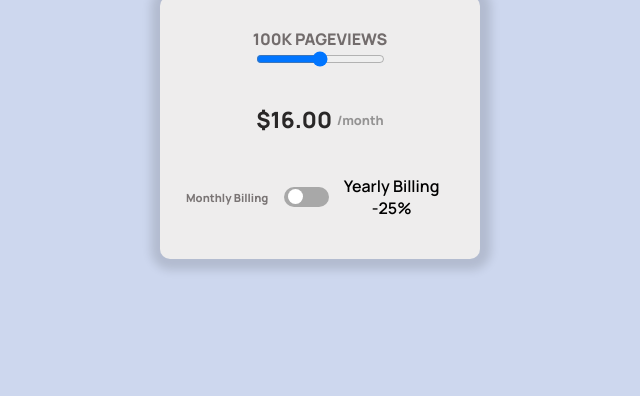
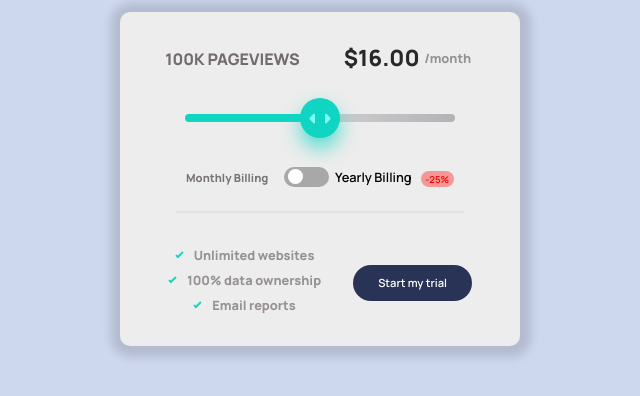
Before and after one commit to dazzlerabhi30800/FrontEnd-Interactive-price-component, a plain HTML site: page index.html in a window 1280 px wide. Shown: the part 264-660 px from the top of the page, without its empty margins (320-960 px from the left). Drawn offline with Linux system fonts and the light colour scheme.

Commit message:
finished Website

```diff
--- a/index.html
+++ b/index.html
@@ -24,7 +24,7 @@
   <main class="container">
     <section class="one">
       <div class="detail-wrapper">
-        <h1 class="title">100K PAGEVIEWS</h1>
+        <h1 class="title"> <span class="page-view">100K</span> PAGEVIEWS</h1>
         <div class="input-slider">
           <input type="range" min="1" max="5" value="3" id="slider">
         </div>
@@ -33,7 +33,7 @@
             <img src="images/icon-slider.svg" alt="">
           </div>
         </div> -->
-        <h2 class="price">$16.00 <span class="month">/month</span></h2>
+        <h2 class="price">$ <span id="price">16.00</span> <span class="month">/month</span></h2>
       </div>
       <div class="billing-wrapper">
         <h3 class="bill">Monthly Billing</h3>
@@ -41,6 +41,29 @@
           <div class="circle"></div>
         </div>
         <p class="year">Yearly Billing <span class="discount">-25%</span></p>
+      </div>
+    </section>
+
+      <div class="border"></div>
+
+    <section class="two">
+      <div class="link-wrapper">
+        <div class="link">
+          <img src="images/icon-check.svg" alt="">
+          <h4 class="link-title">Unlimited websites</h4>
+        </div>
+        <div class="link">
+          <img src="images/icon-check.svg" alt="">
+          <h4 class="link-title">100% data ownership</h4>
+        </div>
+        <div class="link">
+          <img src="images/icon-check.svg" alt="">
+          <h4 class="link-title">Email reports</h4>
+        </div>
+      </div>
+
+      <div class="btn">
+        Start my trial
       </div>
     </section>
   </main>
--- a/main.js
+++ b/main.js
@@ -1,63 +1,103 @@
 const button = document.querySelector('.button');
 const circle = document.querySelector('.circle');
 const sliderDot = document.querySelector('.slider-dot');
+let slider = document.querySelector('#slider');
+let price = document.querySelector('#price');
+let period = document.querySelector('.month');
+const discount = 0.25;
+let pageView = document.querySelector('.page-view');
+
+var prices = [8, 12, 16, 24, 36];
+
+pageView.innerHTML = "100K";
+
+
 
 circle.addEventListener('click', () => {
     circle.classList.toggle('active');
     if(circle.classList.contains('active')){
         button.style.backgroundColor = "hsl(174, 86%, 45%)";
+        // price.innerText = "12";
+        // period.innerText = "/yearly";
+        Discount();
     } else {
         button.style.backgroundColor = "rgb(168, 168, 168)";
+        // price.innerText = "16";
+        // period.innerText = "/monthly";
+        Discount();
     }
 });
 
 
-var draggedPercentage;
 
-sliderDot.addEventListener('drag', function(event) {
+function Discount() {
+  period.innerHTML = "";
 
+  if(circle.classList.contains('active')) {
+    period.innerHTML = "/yearly";
+    for(let i = 0; i< prices.length; i++){
+      prices[i] = prices[i] - prices[i] * discount;
+    }
+    listener();
+  } else {
+    period.innerHTML = "/monthly";
+    prices = [8, 12, 16, 24, 36];
+    listener();
+  }
+}
+
+
+var listener = function () {
+  window.requestAnimationFrame(function () {
+    switch (slider.value) {
+      case "1":
+        price.innerHTML = Number(prices[0]).toFixed(2);
+        pageView.innerHTML = "10K";
+        break;
+      case "2":
+        price.innerHTML = Number(prices[1]).toFixed(2);
+        pageView.innerHTML = "50K";
+        break;
+      case "3":
+        price.innerHTML = Number(prices[2]).toFixed(2);
+        pageView.innerHTML = "100K";
+        break;
+      case "4":
+        price.innerHTML = Number(prices[3]).toFixed(2);
+        pageView.innerHTML = "500K";
+        break;
+      case "5":
+        price.innerHTML = Number(prices[4]).toFixed(2);
+        pageView.innerHTML = "1M";
+        break;
+    }
+  })
+};
+
+
+slider.addEventListener("mousedown", function () {
+  listener();
+  slider.addEventListener('mousemove', listener);
 });
 
-  sliderDot.addEventListener("dragend", function(event) {
-    // reset the transparency
-    // event.target.style.opacity = .3;
-    // console.log(event);
-    // console.log("The dragend is " + event.screenX);
-    // console.log("the percentage of left is "+ event.screenX/12);
-    // sliderDot.style.left = `${event.screenX/12}%`;
-    // if(event.screenX > 1087) {
-    //     sliderDot.style.left = `87.25%`;
-    //     console.log('hello');
-    // } else {
-    //     sliderDot.style.left = `${event.clientX/12}%`;
-    //     console.log('hello');
-    // }
-});
-  sliderDot.addEventListener("dragleave", function(event) {
-    // reset the transparency
-    // event.target.style.opacity = .3;
-    // console.log(event);
-    // console.log("The dragleave is " + event.screenX);
-    // console.log("the percentage of left is "+ event.screenX/12);
-    // sliderDot.style.left = `${event.screenX/12}%`;
-    if(event.screenX > 1087) {
-        sliderDot.style.left = `87.25%`;
-    } else {
-        sliderDot.style.left = `${event.clientX/80}%`;
-    }
+slider.addEventListener("mouseup", function () {
+  slider.removeEventListener('mousemove', listener);
+})
 
-});
-sliderDot.addEventListener("dragover", function(event) {
-    // prevent default to allow drop
-    // event.preventDefault();
-    console.log("the dragover is " + event.clientX);
-    // event.target.style.opacity = .3;
-    sliderDot.style.left = `${event.clientX/14}%`;
-  });
-sliderDot.addEventListener("drop", function(event) {
-    // prevent default to allow drop
-    event.preventDefault();
-    // console.log("The drop is " + event.screenX);
-    // event.target.style.opacity = .3;
-    // sliderDot.style.left = `${event.screenX/12}%`;
-  });
+
+slider.addEventListener('keydown', listener);
+
+
+slider.oninput = function () {
+  var value = ((this.value - this.min) / (this.max - this.min)) * 100;
+  // console.log(value);
+  // console.log("This . value is " + this.value);
+  // console.log("This . min is " + this.min);
+  // console.log("This . max is " + this.max);
+  this.style.background =
+  "linear-gradient(to right, #10d5c2 0%, #10d5c2 " +
+  value +
+  "%, #d0d0d1 " +
+  value +
+  "%, #b3b3b6 100%)";
+}
--- a/style.css
+++ b/style.css
@@ -66,7 +66,7 @@ header p {
     justify-content : center;
     align-items : center;
     text-align : center;
-    width : 20rem;
+    width : 21rem;
 }
 .one {
     display : flex;
@@ -91,43 +91,47 @@ header p {
 
 
 
-.slider {
+.input-slider {
+    width : 350px;
+    padding : 0 40px;
+    margin-top : 1rem;
     grid-area : two;
-    background : #ccc;
-    border-radius : 10px;
-    height : 7px;
-    margin-top : 1rem;
-    position : relative;
-    display : flex;
-    /* justify-content : center; */
-    align-items : center;
-    width : 16rem;
 }
-.slider::after {
-    position : absolute;
-    content : '';
-    width : var(--slider-background);
-    height : 100%;
-    left : 0;
-    top : 0;
-    background :hsla(174, 88%, 74%, 0.651);
+.input-slider input {
+    background: linear-gradient(
+      to right,
+      #10d5c2 0%,
+      #10d5c2 50%,
+      #d0d0d1 50%,
+      #b3b3b6 100%
+    );
+    border-radius : 8px;
+    height : 8px;
+    width : 100%;
+    border-radius : 4px;
+    outline : none;
+    transition : all .45s ease-in;
+    -webkit-appearance: none;
 }
-.slider-dot {
-    background : hsl(174, 86%, 45%);
-    padding : .3rem .3rem;
-    border-radius : 50%;
-    z-index : 22;
-    transition : all .4s linear;
+.input-slider input::-webkit-slider-thumb {
+    -webkit-appearance : none;
+    appearance : none;
+    width : 40px;
+    height : 40px;
+    border-radius : 50px;
+    background : url(images/icon-slider.svg) rgb(16,213, 194) center no-repeat;
+    box-shadow : 0px 10px 20px 0px rgba(16,213,194, 0.7);
     cursor : pointer;
-    /* display : flex; */
-    /* justify-content : center; */
-    /* align-items : center; */
-    position : absolute;
-    left : 0%;
-
+    transition : all .2s;
 }
-.slider-dot:hover{
-    box-shadow : 1px 1px 10px 6px rgba(68, 243, 199, 0.404);
+.input-slider input::-webkit-slider-thumb:hover {
+    background: url(https://raw.githubusercontent.com/milenig/fend-mentor_pricing-component/3ccfd6b18e87377a950915288ef64c896969bf62/images/icon-slider.svg)
+    rgb(27, 230, 209) center no-repeat;
+}
+.input-slider input::-webkit-slider-thumb:active {
+    cursor : grabbing;
+    background: url(https://raw.githubusercontent.com/milenig/fend-mentor_pricing-component/3ccfd6b18e87377a950915288ef64c896969bf62/images/icon-slider.svg)
+          rgb(13, 190, 173) center no-repeat;
 }
 
 
@@ -149,7 +153,7 @@ header p {
 
 .billing-wrapper {
     display : flex;
-    justify-content : space-between;
+    /* justify-content : space-between; */
     margin-top : 2rem;
     /* background : rgba(255, 0, 0, 0.178); */
     padding : .5rem 1rem;
@@ -185,5 +189,174 @@ header p {
 }
 .circle.active {
     /* left : initial; */
-    left : 26px;
+    left : 28px;
 }
+
+.year {
+    white-space : nowrap;
+    margin-left : .4rem;
+    font-size : .8rem;
+}
+.discount {
+    margin-left : .4rem;
+    font-size : .6rem;
+    background : rgba(255, 0, 0, 0.363);
+    padding : .1rem .3rem;
+    border-radius : 20px;
+    color : red;
+}
+
+/* Border  */
+
+.border {
+    border : 1px solid rgba(204, 204, 204, 0.349);
+    width : 18rem;
+    margin-top : 1rem;
+}
+
+
+/* Section Two  */
+.two {
+    display : flex;
+    flex-direction : column;
+    justify-content : center;
+    align-items : center;
+    text-align : center;
+}
+.link-wrapper {
+    display : flex;
+    flex-direction : column;
+    justify-content : center;
+    align-items : center;
+    margin-top : 10px;
+}
+.link {
+    display : flex;
+    justify-content : space-evenly;
+    align-items : center;
+    text-align : center;
+}
+.link:not(:nth-child(1)){
+    margin-top : 7px;
+}
+.link img {
+    margin-right : 10px;
+}
+.link-title {
+    font-size : .8rem;
+    font-weight : light;
+    color : rgb(150, 146, 146);
+}
+
+.btn {
+    margin-top : 1rem;
+    text-align : center;
+    display : flex;
+    justify-content : center;
+    align-items : center;
+    background :hsl(227, 35%, 25%);
+    padding : .6rem 1.5rem;
+    font-size : .7rem;
+    color : white;
+    border-radius : 20px;
+    cursor : pointer;
+    transition : all .3s ease-in;
+    border : 1px solid hsla(227, 35%, 25%, 0);
+}
+.btn:hover {
+    background : transparent;
+    border : 1px solid hsl(227, 35%, 25%);
+    color : black;
+}
+
+@media screen and (min-width : 1000px) {
+    .container {
+        margin-top : 1rem;
+        width : 25rem;
+    }
+    .detail-wrapper {
+        display : grid;
+        grid-auto-columns : 1fr;
+        grid-template-areas :
+        'one two'
+        'three three'
+        ;
+     }
+     .title {
+        grid-area : one;
+        font-size : 1rem;
+        color : rgb(114, 108, 108);
+        font-weight : bolder;
+        align-self : center;
+    }
+    .input-slider {
+        width : 350px;
+        padding : 0 40px;
+        margin-top : 2rem;
+        grid-area : three;
+    }
+     .price {
+        grid-area : two;
+        margin-top : -.1rem;
+        font-size : 1.4rem;
+        color : rgb(41, 39, 39);
+        display : flex;
+        justify-content : center;
+        align-items : center;
+    }
+    .month {
+        font-size : .8rem;
+        color : rgb(148, 147, 147);
+        margin-left : .3rem;
+    }
+
+    .two {
+        display : flex;
+        flex-direction : row;
+        /* justify-content : space-between; */
+        align-items : center;
+        text-align : center;
+        margin-top : 1.4rem;
+    }
+    .link-wrapper {
+        display : flex;
+        flex-direction : column;
+        justify-content : center;
+        align-items : center;
+        margin-top : 10px;
+        margin-right : 2rem;
+    }
+    .link {
+        display : flex;
+        justify-content : space-evenly;
+        align-items : center;
+        text-align : center;
+    }
+    .link:not(:nth-child(1)){
+        margin-top : 7px;
+    }
+    .link img {
+        margin-right : 10px;
+    }
+    .link-title {
+        font-size : .8rem;
+        font-weight : light;
+        color : rgb(150, 146, 146);
+    }
+
+    .btn {
+        margin-top : 1rem;
+        text-align : center;
+        display : flex;
+        justify-content : center;
+        align-items : center;
+        background :hsl(227, 35%, 25%);
+        padding : .6rem 1.5rem;
+        font-size : .7rem;
+        color : white;
+        border-radius : 20px;
+        cursor : pointer;
+        transition : all .3s ease-in;
+        border : 1px solid hsla(227, 35%, 25%, 0);
+    }
+}
```
